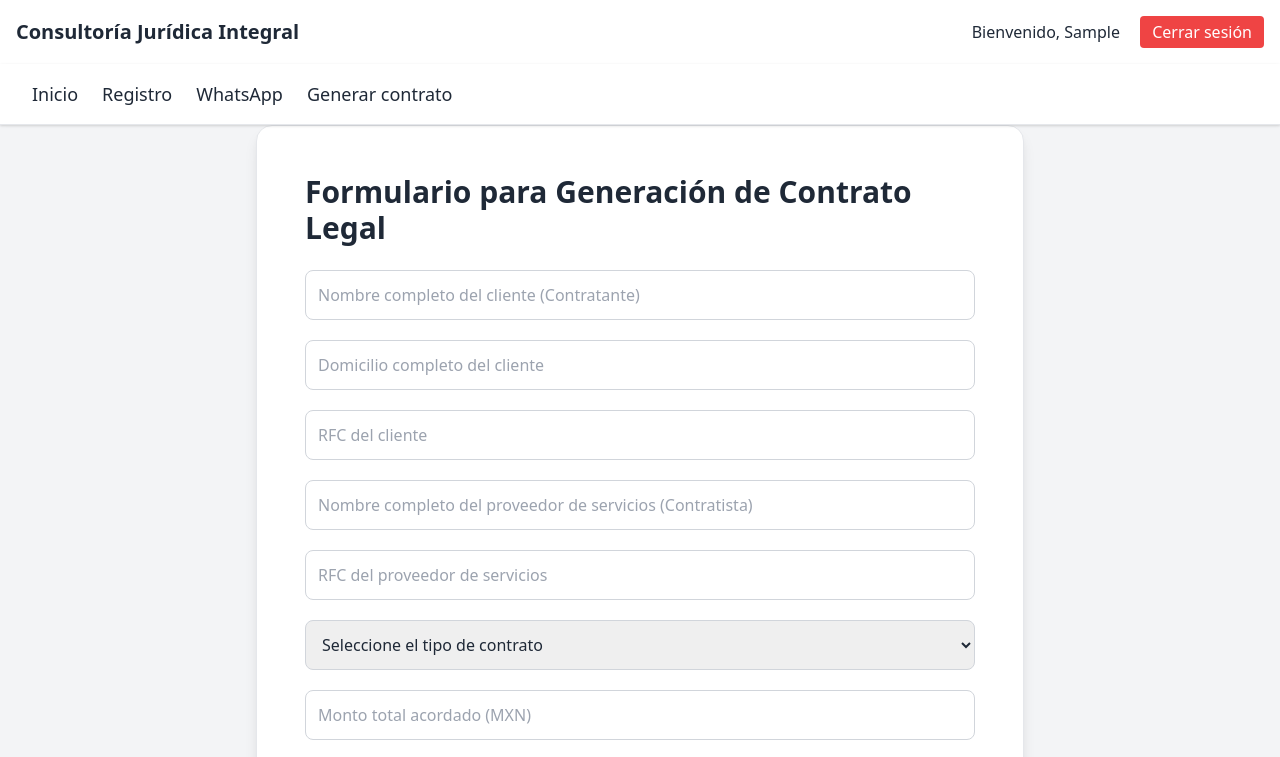
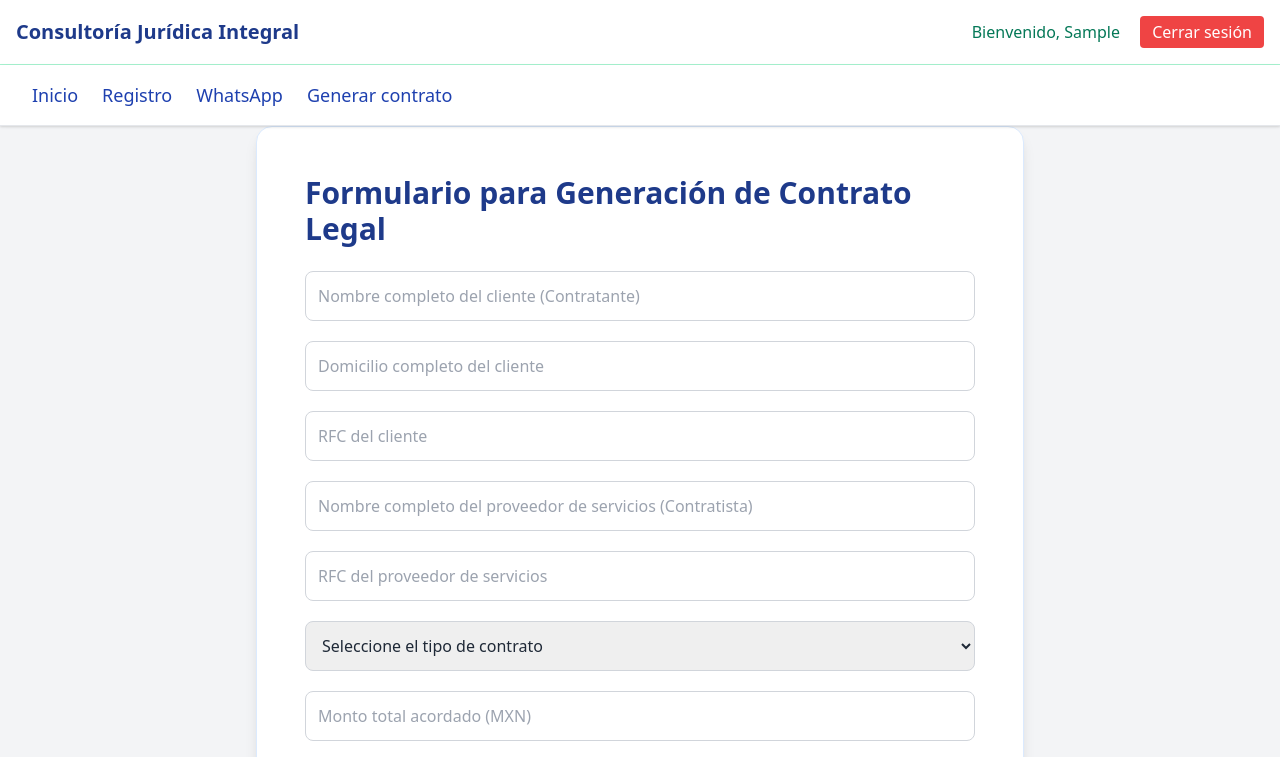
Before and after one commit to jonathanLopezZepeda/generador-contratos, a plain HTML site: page index.html in a window 1280 px wide. Both pictures are taken after typing "Sample", "name@example.com", "Sample123" into the empty fields and a click on the button "Registrarse". Shown: the top 757 px of the page. Drawn offline with nearby package versions, Linux system fonts and the light colour scheme.

Commit message:
Update index.html
cambio de colores

```diff
--- a/index.html
+++ b/index.html
@@ -140,19 +140,19 @@ ${datos['Cláusulas adicionales (opcional)'] || 'Ninguna'}.
   </script>
 </head>
 <body class="bg-gray-100 text-gray-800">
-  <header class="p-4 bg-white shadow-md flex justify-between items-center">
-    <h1 class="text-xl font-bold">Consultoría Jurídica Integral</h1>
-    <div>
-      <span id="bienvenida" class="mr-4"></span>
-      <button id="logout" onclick="cerrarSesion()" class="bg-red-500 text-white px-3 py-1 rounded hidden">Cerrar sesión</button>
-    </div>
-  </header>
-  <nav class="flex gap-6 px-8 py-4 shadow bg-white border-b border-gray-200 text-lg font-medium sticky top-0 z-10">
-    <a href="#" onclick="mostrarSeccion('inicio')" class="hover:text-blue-700">Inicio</a>
-    <a href="#" onclick="mostrarSeccion('registro')" class="hover:text-blue-700">Registro</a>
-    <a href="https://wa.me/1234567890" target="_blank" class="hover:text-blue-700">WhatsApp</a>
-    <a href="#" onclick="mostrarSeccion('contrato')" class="hover:text-blue-700">Generar contrato</a>
-  </nav>
+  <header class="p-4 bg-white shadow-md flex justify-between items-center border-b border-green-200">
+  <h1 class="text-xl font-bold text-blue-900">Consultoría Jurídica Integral</h1>
+  <div>
+    <span id="bienvenida" class="mr-4 text-green-700 font-medium"></span>
+    <button id="logout" onclick="cerrarSesion()" class="bg-red-500 hover:bg-red-600 text-white px-3 py-1 rounded hidden">Cerrar sesión</button>
+  </div>
+</header>
+ <nav class="flex gap-6 px-8 py-4 shadow bg-white border-b border-gray-200 text-lg font-medium sticky top-0 z-10 text-blue-800">
+  <a href="#" onclick="mostrarSeccion('inicio')" class="hover:text-green-600">Inicio</a>
+  <a href="#" onclick="mostrarSeccion('registro')" class="hover:text-green-600">Registro</a>
+  <a href="https://wa.me/1234567890" target="_blank" class="hover:text-green-600">WhatsApp</a>
+  <a href="#" onclick="mostrarSeccion('contrato')" class="hover:text-green-600">Generar contrato</a>
+</nav>
 
   <main>
     <section id="inicio" class="seccion p-12 text-center bg-gray-50 min-h-[80vh]">
@@ -160,7 +160,7 @@ ${datos['Cláusulas adicionales (opcional)'] || 'Ninguna'}.
       <p class="text-lg text-gray-700">Especialistas en brindar soluciones legales con excelencia y profesionalismo.</p>
     </section>
 
-  <section id="registro" class="seccion p-6 bg-white shadow-md rounded-md w-full max-w-md mx-auto mt-8">
+  <section id="registro" class="seccion p-6 bg-white shadow-md rounded-xl w-full max-w-md mx-auto mt-8 border border-green-100">
     <h2 class="text-2xl font-semibold mb-4">Registro de Usuario</h2>
     <form onsubmit="registrarUsuario(event)" class="space-y-4">
       <div>
@@ -178,15 +178,14 @@ ${datos['Cláusulas adicionales (opcional)'] || 'Ninguna'}.
         <input type="password" id="contrasenaUsuario" placeholder="Contraseña"
                class="w-full p-2 border rounded" required>
       </div>
-      <button type="submit"
-              class="bg-blue-600 text-white px-4 py-2 rounded hover:bg-blue-700">
+      <button type="submit" class="bg-blue-800 text-white px-4 py-2 rounded hover:bg-green-700">
         Registrarse
       </button>
     </form>
   </section>
 
-    <section id="contrato" class="seccion p-12 max-w-3xl mx-auto bg-white rounded-2xl shadow-lg border hidden">
-      <h2 class="text-3xl font-semibold text-gray-800 mb-6">Formulario para Generación de Contrato Legal</h2>
+    <section id="contrato" class="seccion p-12 max-w-3xl mx-auto bg-white rounded-2xl shadow-lg border border-blue-100 hidden">
+     <h2 class="text-3xl font-semibold text-blue-900 mb-6">Formulario para Generación de Contrato Legal</h2>
       <form class="flex flex-col gap-5" onsubmit="generarPDF(event)">
         <input type="text" placeholder="Nombre completo del cliente (Contratante)" class="p-3 border border-gray-300 rounded-lg" required />
         <input type="text" placeholder="Domicilio completo del cliente" class="p-3 border border-gray-300 rounded-lg" required />
@@ -212,7 +211,7 @@ ${datos['Cláusulas adicionales (opcional)'] || 'Ninguna'}.
         <textarea placeholder="Cláusulas adicionales (opcional)" class="p-3 border border-gray-300 rounded-lg"></textarea>
         <input type="text" name="Duración del contrato" placeholder="Duración del contrato" class="p-3 border border-gray-300 rounded-lg">
         <input type="text" name="Jurisdicción del contrato" placeholder="Jurisdicción del contrato" class="p-3 border border-gray-300 rounded-lg">
-        <button class="w-full bg-blue-700 hover:bg-blue-800 text-white text-lg py-2 rounded">Generar Contrato en PDF</button>
+        <button class="w-full bg-green-700 hover:bg-blue-800 text-white text-lg py-2 rounded transition duration-300">Generar Contrato en PDF</button>
       </form>
       <p class="text-sm text-gray-600 mt-4">* Este formulario se basa en principios del derecho civil conforme al Código Civil Federal de los Estados Unidos Mexicanos.</p>
     </section>
```
